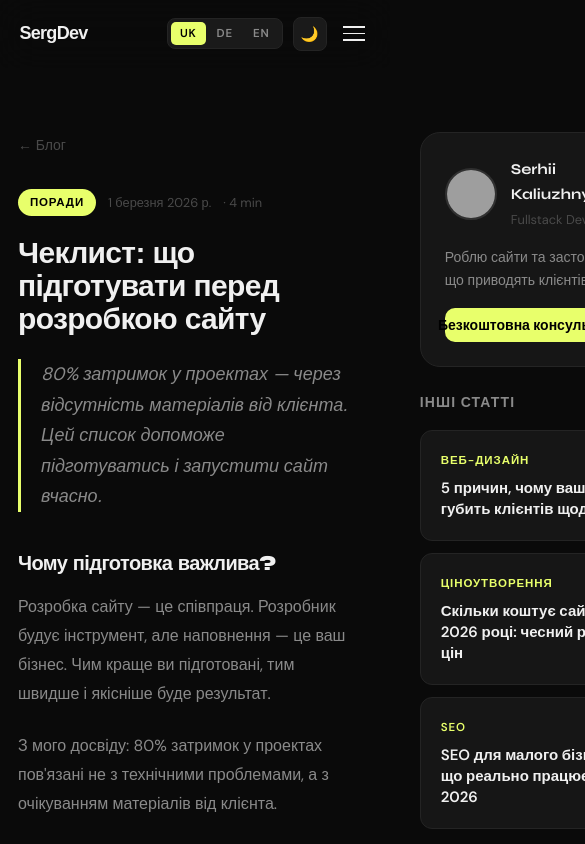
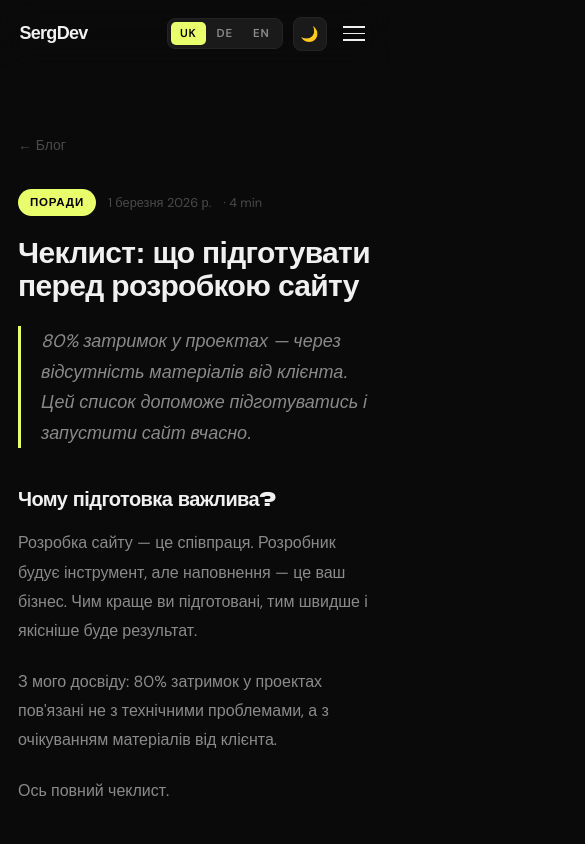
Before and after one commit to Skaliuzhnyi/sergdev_webstudio, a React (Vite) app: page /blog/erste-website-checkliste in a window 390 px wide. Shown: the top 844 px of the page, 585 px wide, since content can reach past the window. Built offline with nearby package versions, Linux system fonts and the light colour scheme; grey boxes are pictures that could not be loaded; a web font is replaced by a local one.

Commit message:
is mobile for blog article

```diff
--- a/src/pages/BlogPost.jsx
+++ b/src/pages/BlogPost.jsx
@@ -79,6 +79,7 @@ export default function BlogPost() {
       { day: 'numeric', month: 'long', year: 'numeric' }
     )
 
+  const isMobile = window.innerWidth <= 768
   const title = post.title[lang] || post.title.uk
   const excerpt = post.excerpt[lang] || post.excerpt.uk
   const body = post.body[lang] || post.body.uk
@@ -157,7 +158,9 @@ export default function BlogPost() {
 
       <article style={{ paddingTop: post.cover ? '3rem' : 'calc(var(--nav) + 4rem)', paddingBottom: '6rem' }}>
         <div className="wrap" style={{ maxWidth: 1240 }}>
-          <div style={{ display: 'grid', gridTemplateColumns: '1fr clamp(240px,28%,320px)', gap: '4rem', alignItems: 'start' }}>
+          <div style={{ display: 'grid', gridTemplateColumns: isMobile
+              ? '1fr'
+              : '1fr clamp(240px,28%,320px)', gap: '4rem', alignItems: 'start' }}>
 
             {/* ── MAIN CONTENT ── */}
             <div>
@@ -225,10 +228,11 @@ export default function BlogPost() {
             </div>
 
             {/* ── SIDEBAR ── */}
-            <aside style={{ position: 'sticky', top: 'calc(var(--nav) + 2rem)' }}>
+            <aside style={{ position: isMobile ? 'static' : 'sticky',
+              top: isMobile ? 'auto' : 'calc(var(--nav) + 2rem)', width: '100%'}}>
                 <FadeUp delay={0.15}>
                   {/* Author card */}
-                <div style={{ background: 'var(--surface)', border: '1px solid var(--border)', borderRadius: 'var(--rl)', padding: '1.5rem', marginBottom: '1.5rem' }}>
+                  <div style={{ background: 'var(--surface)', border: '1px solid var(--border)', borderRadius: 'var(--rl)', padding: '1.5rem', marginBottom: '1.5rem', display: isMobile ? 'none' : 'block' }}>
                     <div style={{ display: 'flex', alignItems: 'center', gap: '.875rem', marginBottom: '1rem' }}>
                       <img src="https://skaliuzhnyi.github.io/cv/img/profile-img.jpg" alt="Serhii Kaliuzhnyi"
                            style={{ width: 52, height: 52, borderRadius: '50%', objectFit: 'cover', border: '2px solid var(--border2)', flexShrink: 0 }}
```
Lines whose indentation alone changed are shown as unchanged.
